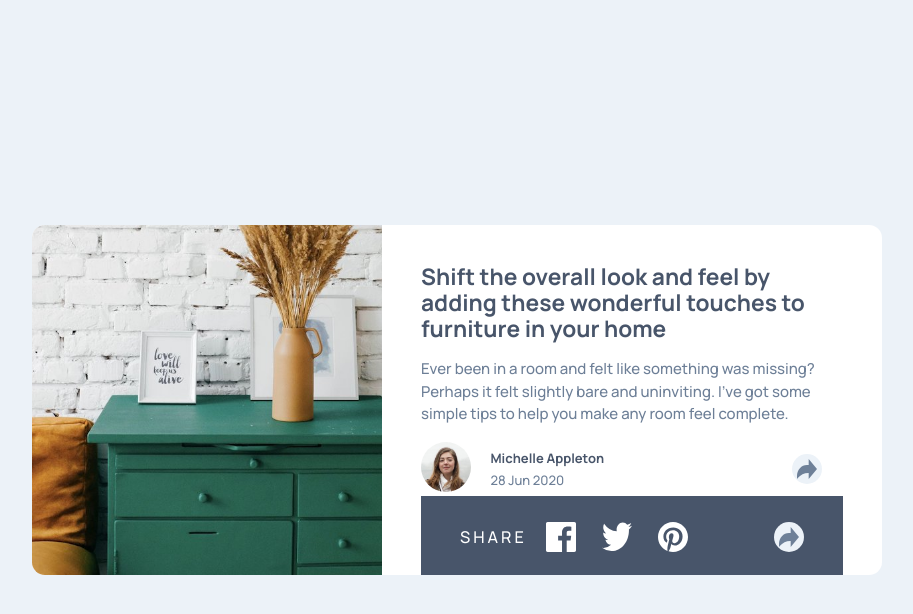
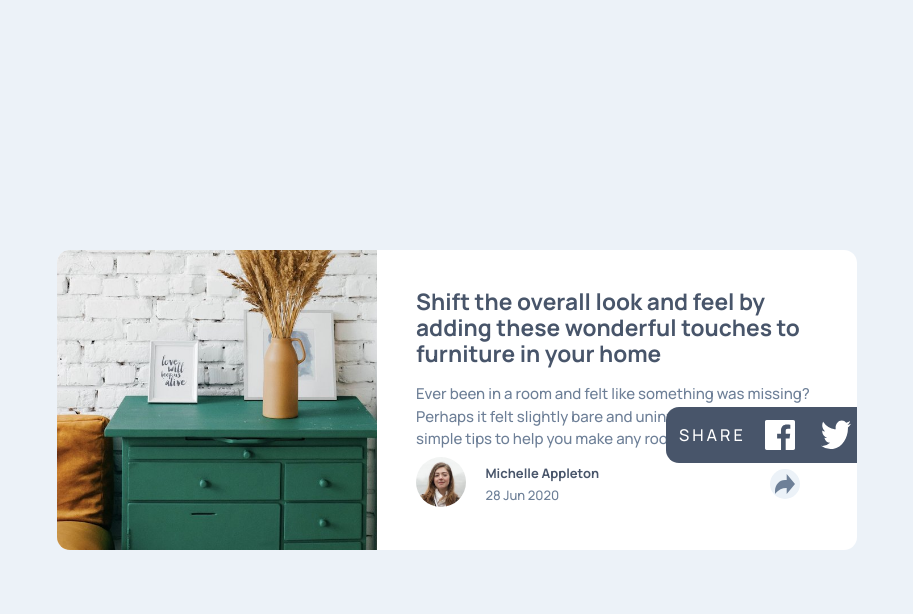
Before and after one commit to shamizen/article-preview-component, a plain HTML site: page index.html in a window 1280 px wide. Both pictures are taken after a click on the button 989 px from the left and 469 px from the top of the page. Shown: the whole page, without its empty margins (183-1096 px from the left). Drawn offline with Linux system fonts and the light colour scheme.

Commit message:
Commit message

```diff
--- a/style.css
+++ b/style.css
@@ -248,16 +248,16 @@ body {
   }
 
   .container {
-    width: 850px;
-    height: 350px;
+    width: 800px;
+    height: 300px;
     display: flex;
     flex-direction: row;
     border-radius: 1rem;
   }
 
   .img-holder {
-    width: 350px;
-    height: 350px;
+    width: 300px;
+    height: 300px;
     overflow: hidden;
   }
 
@@ -270,6 +270,7 @@ body {
   .content-container {
     width: 500px;
     padding: 3rem 3rem;
+    position: relative;
   }
 
   .heading {
@@ -293,7 +294,9 @@ body {
     flex-direction: row;
     justify-content: space-between;
     padding: 0;
-    width: 95%;
+    width: 80%;
+    position: absolute;
+    bottom: 3rem;
   }
 
   .profile-img {
@@ -313,4 +316,37 @@ body {
   .profile-detail .post-date {
     font-size: 1rem;
   }
+
+  .share-container {
+    opacity: 0;
+  }
+
+  .share-container.pop-up {
+    position: absolute;
+    display: flex;
+    flex-direction: row;
+    align-items: center;
+    padding: 1rem;
+    border-radius: 1rem;
+    height: auto;
+    width: auto;
+    opacity: 1;
+    transform: translate(250px, -60px);
+  }
+
+  .share-container p {
+    font-size: 1.25em;
+    letter-spacing: 3px;
+    color: white;
+  }
+
+  .share-container .left img {
+    height: 30px;
+    width: 30px;
+    margin: 0 1rem;
+  }
+
+  .share-container .share-btn {
+    display: none;
+  }
 }
```
